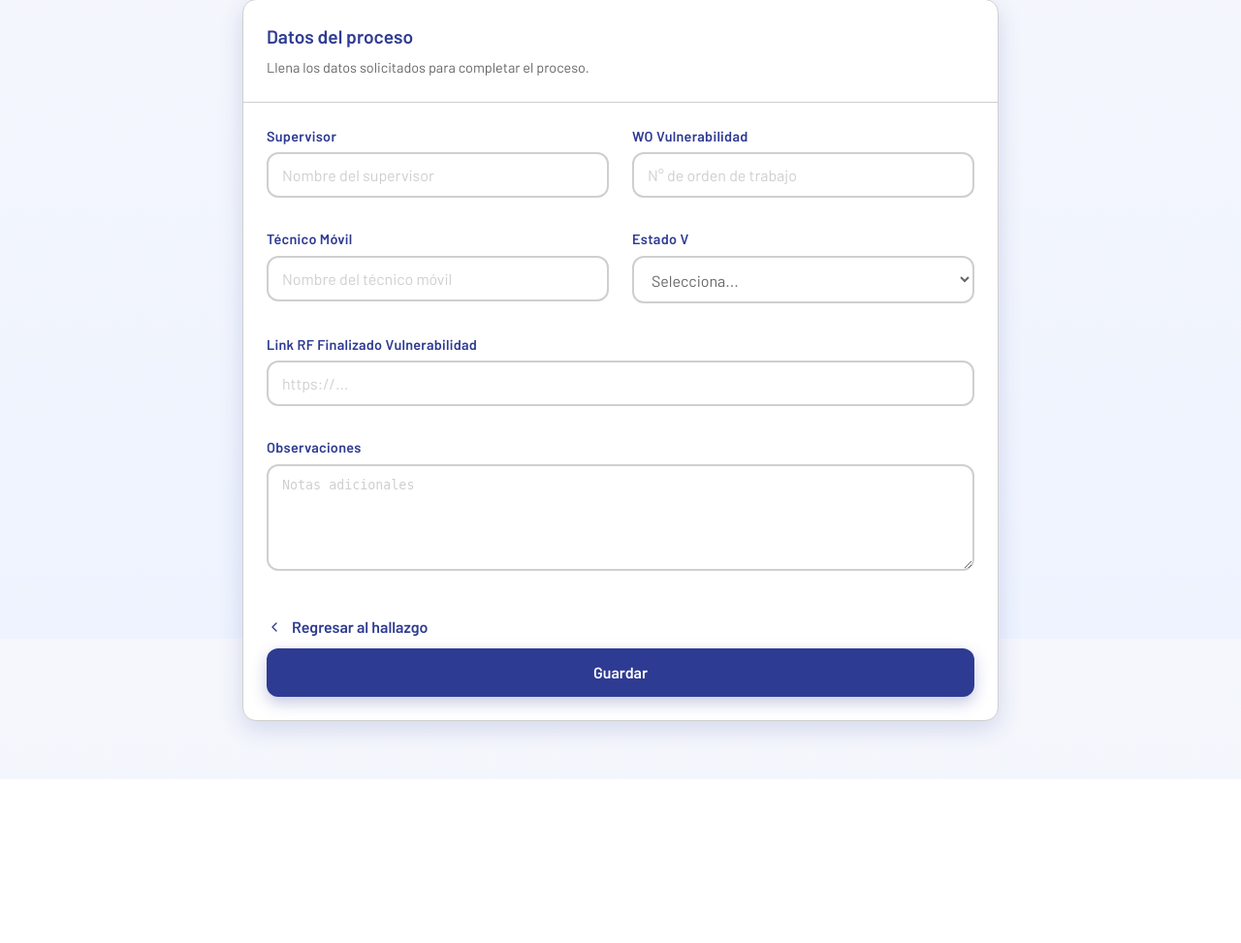
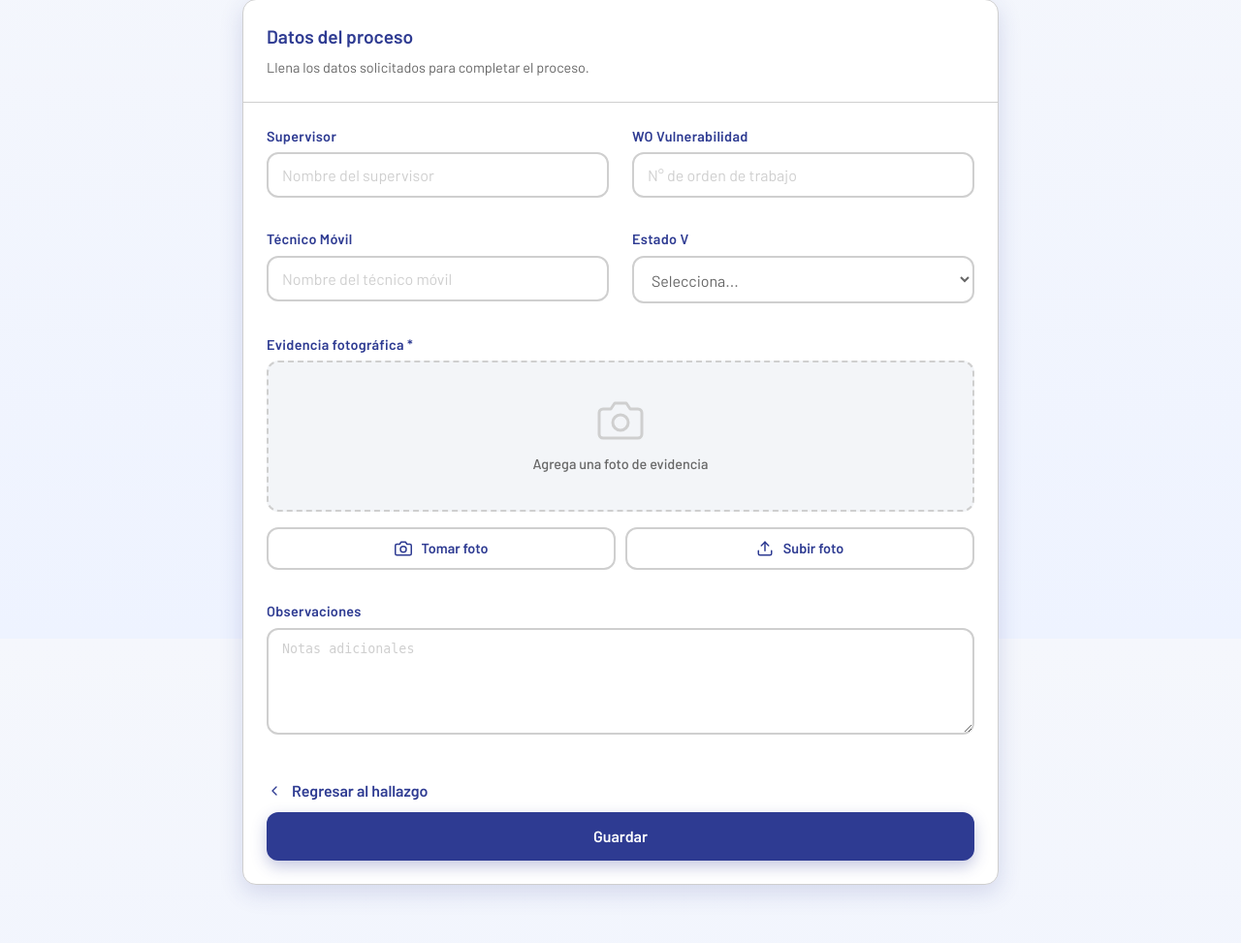
Before and after one commit to 1960722-2724/AUT-TANIA, a PHP site: page /public/pages/procesamiento/paso2/paso2.html in a window 1280 px wide. Shown: the part 141-1114 px from the top of the page at 97% size. Before the commit the page ends 913 px from the top, so only its background shows below. Run offline with PHP 8.4, Linux system fonts and the light colour scheme.

Commit message:
Paso2: seccion de foto con camara/archivo y preview; Hallazgo: botones skew animados con flechas

```diff
--- a/public/css/layout.css
+++ b/public/css/layout.css
@@ -77,12 +77,6 @@
     background-color: var(--blanco);
     border: 1px solid rgba(255, 255, 255, 0.55);
     box-shadow: 0 6px 14px rgba(21, 30, 61, 0.25);
-}
-
-.brand-name {
-    font-size: 1.1rem;
-    font-weight: 700;
-    letter-spacing: 0.05em;
 }
 
 .brand-kicker {
@@ -301,11 +295,6 @@
     white-space: nowrap;
 }
 
-.btn-svg {
-    width: 18px;
-    height: 18px;
-}
-
 .content {
     padding: var(--spacing-xl);
 }
--- a/public/css/paso2.css
+++ b/public/css/paso2.css
@@ -15,3 +15,123 @@
     width: 16px;
     height: 16px;
 }
+
+.photo-upload {
+    width: 100%;
+}
+
+.photo-upload-empty {
+    display: flex;
+    flex-direction: column;
+    align-items: center;
+    gap: var(--spacing-md);
+}
+
+.photo-upload-area {
+    display: flex;
+    flex-direction: column;
+    align-items: center;
+    justify-content: center;
+    gap: var(--spacing-sm);
+    width: 100%;
+    padding: var(--spacing-xl) var(--spacing-lg);
+    border: 2px dashed var(--gris-borde);
+    border-radius: var(--radius-md);
+    background-color: var(--gris-fondo);
+    color: var(--gris-texto);
+    text-align: center;
+    cursor: default;
+    transition: border-color 0.18s ease, background-color 0.18s ease;
+}
+
+.photo-upload-area svg {
+    width: 48px;
+    height: 48px;
+    color: var(--gris-borde);
+    transition: color 0.18s ease;
+}
+
+.photo-upload-area p {
+    font-size: 0.9rem;
+    font-weight: 500;
+}
+
+.photo-actions {
+    display: flex;
+    gap: var(--spacing-sm);
+    width: 100%;
+}
+
+.photo-actions .btn {
+    flex: 1;
+    padding: 10px 16px;
+    font-size: 0.9rem;
+    background-color: var(--blanco);
+    border: 2px solid var(--gris-borde);
+    color: var(--azul-principal);
+    border-radius: var(--radius-md);
+    font-weight: 600;
+    cursor: pointer;
+    transition: border-color 0.18s ease, background-color 0.18s ease, color 0.18s ease;
+}
+
+.photo-actions .btn:hover {
+    border-color: var(--naranja);
+    background-color: var(--gris-fondo);
+}
+
+.photo-actions .btn svg {
+    width: 18px;
+    height: 18px;
+    flex-shrink: 0;
+}
+
+.photo-preview {
+    position: relative;
+    width: 100%;
+    border: 2px solid var(--gris-borde);
+    border-radius: var(--radius-md);
+    overflow: hidden;
+    background-color: var(--gris-fondo);
+}
+
+.photo-preview img {
+    display: block;
+    width: 100%;
+    max-height: 400px;
+    object-fit: contain;
+    background-color: var(--blanco);
+}
+
+.photo-remove {
+    position: absolute;
+    top: var(--spacing-sm);
+    right: var(--spacing-sm);
+    display: flex;
+    align-items: center;
+    justify-content: center;
+    width: 34px;
+    height: 34px;
+    padding: 0;
+    border: none;
+    border-radius: 50%;
+    background-color: rgba(0, 0, 0, 0.55);
+    color: var(--blanco);
+    cursor: pointer;
+    transition: background-color 0.18s ease;
+}
+
+.photo-remove:hover {
+    background-color: rgba(180, 50, 50, 0.85);
+}
+
+.photo-remove svg {
+    width: 16px;
+    height: 16px;
+}
+
+@media (max-width: 600px) {
+    .photo-actions {
+        flex-direction: column;
+    }
+}
--- a/public/js/paso1.js
+++ b/public/js/paso1.js
@@ -25,12 +25,6 @@
         getEl('user-name').textContent = nombre;
         getEl('user-rol').textContent = rol;
         getEl('user-avatar').textContent = iniciales(nombre);
-    }
-
-    function escapar(texto) {
-        var div = document.createElement('div');
-        div.textContent = texto;
-        return div.innerHTML;
     }
 
     function mostrarAlert(tipo, mensaje) {
--- a/public/js/paso2.js
+++ b/public/js/paso2.js
@@ -5,12 +5,23 @@
     var alertBox = document.getElementById('paso2-alert');
     var submitBtn = document.getElementById('paso2-btn');
 
+    var photoEmpty = document.getElementById('photo-empty');
+    var photoPreview = document.getElementById('photo-preview');
+    var photoPreviewImg = document.getElementById('photo-preview-img');
+    var btnTomarFoto = document.getElementById('btn-tomar-foto');
+    var btnSubirFoto = document.getElementById('btn-subir-foto');
+    var btnEliminarFoto = document.getElementById('btn-eliminar-foto');
+    var inputCamera = document.getElementById('input-camera');
+    var inputFile = document.getElementById('input-file');
+    var fotoError = document.getElementById('foto-error');
+
+    var archivoFoto = null;
+
     var campos = [
         { input: document.getElementById('supervisor'), error: document.getElementById('supervisor-error'), label: 'Supervisor', requerido: true },
         { input: document.getElementById('wo'), error: document.getElementById('wo-error'), label: 'WO Vulnerabilidad', requerido: true },
         { input: document.getElementById('tecnico'), error: document.getElementById('tecnico-error'), label: 'Técnico Móvil', requerido: true },
-        { input: document.getElementById('estado'), error: document.getElementById('estado-error'), label: 'Estado V', requerido: true },
-        { input: document.getElementById('link-rf'), error: document.getElementById('link-error'), label: 'Link RF Finalizado Vulnerabilidad', requerido: false }
+        { input: document.getElementById('estado'), error: document.getElementById('estado-error'), label: 'Estado V', requerido: true }
     ];
 
     function getEl(id) {
@@ -36,6 +47,16 @@
         campo.error.textContent = '';
     }
 
+    function mostrarErrorFoto(mensaje) {
+        fotoError.textContent = mensaje;
+        fotoError.hidden = false;
+    }
+
+    function limpiarErrorFoto() {
+        fotoError.hidden = true;
+        fotoError.textContent = '';
+    }
+
     function validar() {
         var valido = true;
 
@@ -52,6 +73,13 @@
             }
         });
 
+        if (!archivoFoto) {
+            mostrarErrorFoto('La evidencia fotográfica es obligatoria.');
+            valido = false;
+        } else {
+            limpiarErrorFoto();
+        }
+
         return valido;
     }
 
@@ -67,6 +95,38 @@
         alertBox.className = 'alert';
     }
 
+    function manejarFoto(archivo) {
+        if (!archivo) {
+            return;
+        }
+
+        if (!archivo.type.startsWith('image/')) {
+            mostrarErrorFoto('Solo se permiten archivos de imagen.');
+            return;
+        }
+
+        limpiarErrorFoto();
+        archivoFoto = archivo;
+
+        var reader = new FileReader();
+        reader.onload = function (e) {
+            photoPreviewImg.src = e.target.result;
+            photoEmpty.hidden = true;
+            photoPreview.hidden = false;
+        };
+        reader.readAsDataURL(archivo);
+    }
+
+    function eliminarFoto() {
+        archivoFoto = null;
+        photoPreviewImg.src = '';
+        photoPreview.hidden = true;
+        photoEmpty.hidden = false;
+        inputCamera.value = '';
+        inputFile.value = '';
+        limpiarErrorFoto();
+    }
+
     function guardar() {
         return new Promise(function (resolve) {
             setTimeout(function () {
@@ -75,8 +135,8 @@
                     wo: getEl('wo').value.trim(),
                     tecnico: getEl('tecnico').value.trim(),
                     observaciones: getEl('observaciones').value.trim(),
-                    linkRf: getEl('link-rf').value.trim(),
-                    estadoV: getEl('estado').value
+                    estadoV: getEl('estado').value,
+                    foto: archivoFoto
                 };
                 resolve(datos);
             }, 400);
@@ -125,6 +185,24 @@
         window.location.href = '../../auth/login.html';
     }
 
+    btnTomarFoto.addEventListener('click', function () {
+        inputCamera.click();
+    });
+
+    btnSubirFoto.addEventListener('click', function () {
+        inputFile.click();
+    });
+
+    inputCamera.addEventListener('change', function () {
+        manejarFoto(inputCamera.files[0]);
+    });
+
+    inputFile.addEventListener('change', function () {
+        manejarFoto(inputFile.files[0]);
+    });
+
+    btnEliminarFoto.addEventListener('click', eliminarFoto);
+
     form.addEventListener('submit', manejarEnvio);
 
     campos.forEach(function (campo) {
--- a/public/pages/procesamiento/paso1/paso1.html
+++ b/public/pages/procesamiento/paso1/paso1.html
@@ -92,7 +92,7 @@
         <main class="content">
             <div id="paso1-alert" class="alert" role="alert" hidden></div>
 
-            <section class="page-card" id="resumen-card">
+            <section class="page-card">
                 <header class="page-card-header">
                     <h2 class="page-card-title">Información del archivo</h2>
                     <p class="page-card-subtitle">Datos generales del documento procesado.</p>
@@ -119,7 +119,7 @@
                 </div>
             </section>
 
-            <section class="page-card" id="imagen-card">
+            <section class="page-card">
                 <header class="page-card-header">
                     <h2 class="page-card-title">Registro fotográfico</h2>
                     <p class="page-card-subtitle">Primera imagen identificada en la sección REGISTRO FOTOGRÁFICO.</p>
--- a/public/pages/procesamiento/paso2/paso2.html
+++ b/public/pages/procesamiento/paso2/paso2.html
@@ -131,9 +131,47 @@
                         </div>
 
                         <div class="form-group field-full">
-                            <label for="link-rf" class="form-label">Link RF Finalizado Vulnerabilidad</label>
-                            <input type="text" id="link-rf" class="form-input" placeholder="https://...">
-                            <p id="link-error" class="form-error" hidden></p>
+                            <label class="form-label">Evidencia fotográfica *</label>
+                            <div class="photo-upload" id="photo-upload">
+                                <div class="photo-upload-empty" id="photo-empty">
+                                    <div class="photo-upload-area">
+                                        <svg viewBox="0 0 24 24" fill="none" stroke="currentColor" stroke-width="1.5" stroke-linecap="round" stroke-linejoin="round" aria-hidden="true">
+                                            <path d="M23 19a2 2 0 0 1-2 2H3a2 2 0 0 1-2-2V8a2 2 0 0 1 2-2h4l2-3h6l2 3h4a2 2 0 0 1 2 2z"></path>
+                                            <circle cx="12" cy="13" r="4"></circle>
+                                        </svg>
+                                        <p>Agrega una foto de evidencia</p>
+                                    </div>
+                                    <div class="photo-actions">
+                                        <button type="button" class="btn btn-secondary" id="btn-tomar-foto">
+                                            <svg viewBox="0 0 24 24" fill="none" stroke="currentColor" stroke-width="2" stroke-linecap="round" stroke-linejoin="round" aria-hidden="true">
+                                                <path d="M23 19a2 2 0 0 1-2 2H3a2 2 0 0 1-2-2V8a2 2 0 0 1 2-2h4l2-3h6l2 3h4a2 2 0 0 1 2 2z"></path>
+                                                <circle cx="12" cy="13" r="4"></circle>
+                                            </svg>
+                                            Tomar foto
+                                        </button>
+                                        <button type="button" class="btn btn-secondary" id="btn-subir-foto">
+                                            <svg viewBox="0 0 24 24" fill="none" stroke="currentColor" stroke-width="2" stroke-linecap="round" stroke-linejoin="round" aria-hidden="true">
+                                                <path d="M21 15v4a2 2 0 0 1-2 2H5a2 2 0 0 1-2-2v-4"></path>
+                                                <polyline points="17 8 12 3 7 8"></polyline>
+                                                <line x1="12" y1="3" x2="12" y2="15"></line>
+                                            </svg>
+                                            Subir foto
+                                        </button>
+                                    </div>
+                                </div>
+                                <div class="photo-preview" id="photo-preview" hidden>
+                                    <img id="photo-preview-img" src="" alt="Vista previa de la evidencia">
+                                    <button type="button" class="photo-remove" id="btn-eliminar-foto" aria-label="Eliminar foto">
+                                        <svg viewBox="0 0 24 24" fill="none" stroke="currentColor" stroke-width="2" stroke-linecap="round" stroke-linejoin="round" aria-hidden="true">
+                                            <line x1="18" y1="6" x2="6" y2="18"></line>
+                                            <line x1="6" y1="6" x2="18" y2="18"></line>
+                                        </svg>
+                                    </button>
+                                </div>
+                            </div>
+                            <input type="file" id="input-camera" accept="image/*" capture="environment" hidden>
+                            <input type="file" id="input-file" accept="image/*" hidden>
+                            <p id="foto-error" class="form-error" hidden></p>
                         </div>
 
                         <div class="form-group field-full">
```
Also changed, not shown: public/api/pdf/PdfProcessor.php (+60 -12 lines), public/css/hallazgo.css (+142 -6 lines), public/pages/procesamiento/hallazgo/hallazgo.html (+20 -10 lines), public/js/app.js.
